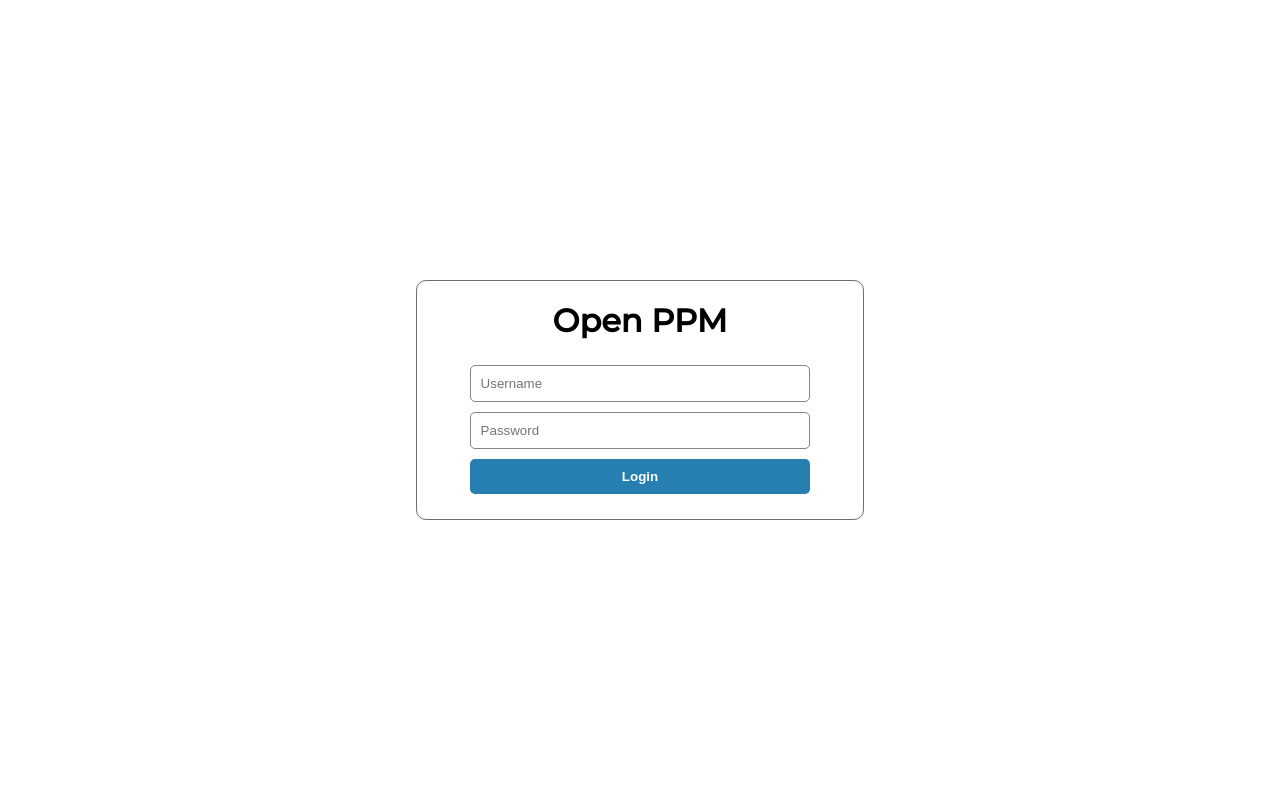
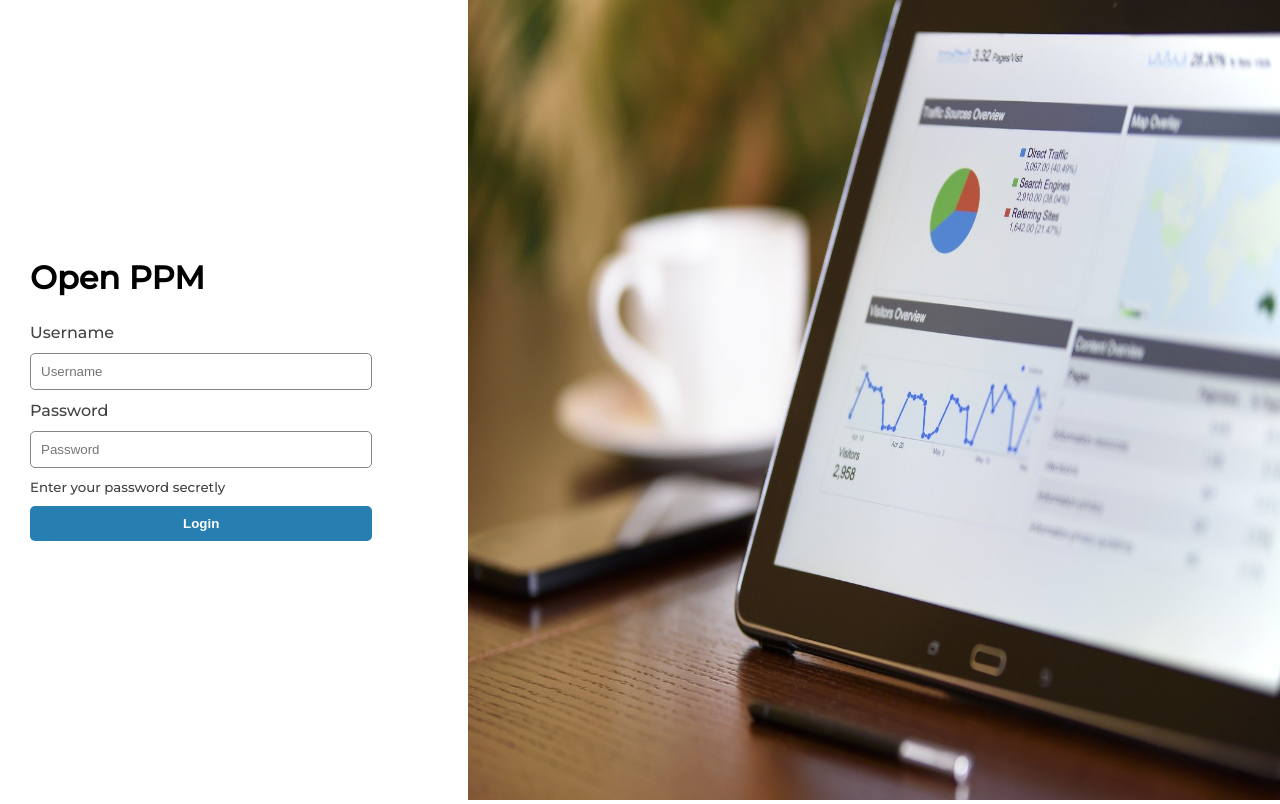
Before and after one commit to dkowsikpai/Asplo-PPM, a PHP site: page / in a window 1280 px wide. Before the commit the page ends 520 px from the top, so only its background shows below. Run offline with PHP 8.4, Linux system fonts and the light colour scheme.

Commit message:
Login Screen, Login, DB Connect, Logout

```diff
--- /dev/null
+++ b/assets/css/login.css
@@ -0,0 +1,183 @@
+@import url("https://fonts.googleapis.com/css2?family=Montserrat:wght@500&display=swap");
+* {
+  margin: 0;
+  -webkit-box-sizing: border-box;
+          box-sizing: border-box;
+}
+
+@media screen and (min-width: 800px) {
+  .main {
+    min-width: 50vw;
+    min-height: 100vh;
+    display: -webkit-box;
+    display: -ms-flexbox;
+    display: flex;
+    -webkit-box-align: center;
+        -ms-flex-align: center;
+            align-items: center;
+    -webkit-box-pack: left;
+        -ms-flex-pack: left;
+            justify-content: left;
+  }
+  .side-img {
+    min-height: 100vh;
+    min-width: 50vw;
+    -webkit-box-flex: 2;
+        -ms-flex: 2;
+            flex: 2;
+  }
+  .side-img img {
+    height: 100vh;
+    width: 100%;
+  }
+  .login {
+    -webkit-box-flex: 1;
+        -ms-flex: 1;
+            flex: 1;
+    min-height: 100vh;
+    min-width: 35vw;
+    display: -webkit-box;
+    display: -ms-flexbox;
+    display: flex;
+    -webkit-box-orient: vertical;
+    -webkit-box-direction: normal;
+        -ms-flex-direction: column;
+            flex-direction: column;
+    -webkit-box-align: left;
+        -ms-flex-align: left;
+            align-items: left;
+    -webkit-box-pack: center;
+        -ms-flex-pack: center;
+            justify-content: center;
+    padding: 10px 10px 20px 10px;
+    margin: 0 10px;
+  }
+  .login .title {
+    margin: 10px 10px 20px 10px;
+  }
+  .login .title h1 {
+    font-family: 'Montserrat', sans-serif;
+  }
+  .login input {
+    padding: 10px;
+    width: 80%;
+    border: 1px solid #858585;
+    border-radius: 5px;
+    margin: 5px 10px;
+  }
+  .login label {
+    font-family: 'Montserrat', sans-serif;
+    margin: 6px 10px;
+    color: #424242;
+  }
+  .login small {
+    font-family: 'Montserrat', sans-serif;
+    margin: 6px 10px;
+    color: #424242;
+  }
+  .login .login-btn {
+    padding: 10px;
+    width: 80%;
+    border: none;
+    border-radius: 5px;
+    margin: 5px 10px;
+    background-color: #277eb1;
+    text-transform: capitalize;
+    color: #ffffff;
+    font-weight: bold;
+  }
+  .login .login-btn:hover {
+    background-color: #1f628a;
+  }
+}
+
+@media screen and (max-width: 800px) {
+  .main {
+    min-width: 100vw;
+    min-height: 50vh;
+    display: -webkit-box;
+    display: -ms-flexbox;
+    display: flex;
+    -webkit-box-orient: vertical;
+    -webkit-box-direction: normal;
+        -ms-flex-direction: column;
+            flex-direction: column;
+    -webkit-box-align: center;
+        -ms-flex-align: center;
+            align-items: center;
+    -webkit-box-pack: left;
+        -ms-flex-pack: left;
+            justify-content: left;
+  }
+  .side-img {
+    min-height: 50vh;
+    min-width: 50vw;
+    -webkit-box-flex: 1;
+        -ms-flex: 1;
+            flex: 1;
+  }
+  .side-img img {
+    height: 100vh;
+    width: 100%;
+  }
+  .login {
+    -webkit-box-flex: 1;
+        -ms-flex: 1;
+            flex: 1;
+    min-height: 50vh;
+    min-width: 100vw;
+    display: -webkit-box;
+    display: -ms-flexbox;
+    display: flex;
+    -webkit-box-orient: vertical;
+    -webkit-box-direction: normal;
+        -ms-flex-direction: column;
+            flex-direction: column;
+    -webkit-box-align: center;
+        -ms-flex-align: center;
+            align-items: center;
+    -webkit-box-pack: center;
+        -ms-flex-pack: center;
+            justify-content: center;
+    padding: 10px 10px 20px 10px;
+    margin: 0 10px;
+  }
+  .login .title {
+    margin: 10px 10px 20px 10px;
+  }
+  .login .title h1 {
+    font-family: 'Montserrat', sans-serif;
+  }
+  .login input {
+    padding: 10px;
+    width: 80%;
+    border: 1px solid #858585;
+    border-radius: 5px;
+    margin: 5px 10px;
+  }
+  .login label {
+    font-family: 'Montserrat', sans-serif;
+    margin: 6px 10px;
+    color: #424242;
+  }
+  .login small {
+    font-family: 'Montserrat', sans-serif;
+    margin: 6px 10px;
+    color: #424242;
+  }
+  .login .login-btn {
+    padding: 10px;
+    width: 80%;
+    border: none;
+    border-radius: 5px;
+    margin: 5px 10px;
+    background-color: #277eb1;
+    text-transform: capitalize;
+    color: #ffffff;
+    font-weight: bold;
+  }
+  .login .login-btn:hover {
+    background-color: #1f628a;
+  }
+}
+/*# sourceMappingURL=login.css.map */
--- /dev/null
+++ b/assets/css/login.scss
@@ -0,0 +1,160 @@
+* {
+    margin: 0;
+    box-sizing: border-box;
+}
+
+@import url('https://fonts.googleapis.com/css2?family=Montserrat:wght@500&display=swap');
+
+@media screen and (min-width: 800px) {
+.main {
+    min-width: 50vw;
+    min-height: 100vh;
+    display: flex;
+    align-items: center;
+    justify-content: left;
+}
+
+.side-img{
+    min-height: 100vh;
+    min-width: 50vw;
+    flex: 2;
+
+    img {
+        height: 100vh;
+        width: 100%;
+    }
+}
+
+.login {
+    flex: 1;
+    min-height: 100vh;
+    min-width: 35vw;
+    display: flex;
+    flex-direction: column;
+    align-items: left;
+    justify-content: center;
+    padding: 10px 10px 20px 10px;
+    margin: 0 10px;
+
+    .title {
+        margin: 10px 10px 20px 10px;
+        h1 {
+            font-family: 'Montserrat', sans-serif;
+        }
+    }
+
+    input {
+        padding: 10px;
+        width: 80%;
+        border: 1px solid #858585;
+        border-radius: 5px;
+        margin: 5px 10px;
+    }
+
+    label {
+        font-family: 'Montserrat', sans-serif;
+        margin: 6px 10px;
+        color: #424242;
+    }
+
+    small {
+        font-family: 'Montserrat', sans-serif;
+        margin: 6px 10px;
+        color: #424242;
+    }
+
+    .login-btn {
+        padding: 10px;
+        width: 80%;
+        border: none;
+        border-radius: 5px;
+        margin: 5px 10px;
+        background-color: #277eb1;
+        text-transform: capitalize;
+        color: #ffffff;
+        font-weight: bold;
+    }
+
+    .login-btn:hover {
+        background-color: #1f628a;
+    }
+}
+}
+
+@media screen and (max-width: 800px) {
+    .main {
+        min-width: 100vw;
+        min-height: 50vh;
+        display: flex;
+        flex-direction: column;
+        align-items: center;
+        justify-content: left;
+    }
+
+    .side-img{
+        min-height: 50vh;
+        min-width: 50vw;
+        flex: 1;
+
+        img {
+            height: 100vh;
+            width: 100%;
+        }
+    }
+
+    .login {
+        flex: 1;
+        min-height: 50vh;
+        min-width: 100vw;
+        display: flex;
+        flex-direction: column;
+        align-items: center;
+        justify-content: center;
+        padding: 10px 10px 20px 10px;
+        margin: 0 10px;
+
+        .title {
+            margin: 10px 10px 20px 10px;
+            h1 {
+                font-family: 'Montserrat', sans-serif;
+            }
+        }
+
+        input {
+            padding: 10px;
+            width: 80%;
+            border: 1px solid #858585;
+            border-radius: 5px;
+            margin: 5px 10px;
+        }
+
+        label {
+            font-family: 'Montserrat', sans-serif;
+            margin: 6px 10px;
+            color: #424242;
+        }
+
+        small {
+            font-family: 'Montserrat', sans-serif;
+            margin: 6px 10px;
+            color: #424242;
+        }
+
+        .login-btn {
+            padding: 10px;
+            width: 80%;
+            border: none;
+            border-radius: 5px;
+            margin: 5px 10px;
+            background-color: #277eb1;
+            text-transform: capitalize;
+            color: #ffffff;
+            font-weight: bold;
+        }
+
+        .login-btn:hover {
+            background-color: #1f628a;
+        }
+    }
+
+}
--- a/css/login.css
+++ /dev/null
@@ -1,74 +0,0 @@
-@import url("https://fonts.googleapis.com/css2?family=Montserrat:wght@500&display=swap");
-* {
-  margin: 0;
-  -webkit-box-sizing: border-box;
-          box-sizing: border-box;
-}
-
-.main {
-  min-width: 100vw;
-  min-height: 100vh;
-  display: -webkit-box;
-  display: -ms-flexbox;
-  display: flex;
-  -webkit-box-align: center;
-      -ms-flex-align: center;
-          align-items: center;
-  -webkit-box-pack: center;
-      -ms-flex-pack: center;
-          justify-content: center;
-}
-
-.login {
-  min-height: 30vh;
-  min-width: 35vw;
-  display: -webkit-box;
-  display: -ms-flexbox;
-  display: flex;
-  -webkit-box-orient: vertical;
-  -webkit-box-direction: normal;
-      -ms-flex-direction: column;
-          flex-direction: column;
-  -webkit-box-align: center;
-      -ms-flex-align: center;
-          align-items: center;
-  -webkit-box-pack: center;
-      -ms-flex-pack: center;
-          justify-content: center;
-  border: 1px solid #6d6d6d;
-  border-radius: 10px;
-  padding: 10px 10px 20px 10px;
-}
-
-.login .title {
-  margin: 10px 10px 20px 10px;
-}
-
-.login .title h1 {
-  font-family: 'Montserrat', sans-serif;
-}
-
-.login input {
-  padding: 10px;
-  width: 80%;
-  border: 1px solid #858585;
-  border-radius: 5px;
-  margin: 5px 10px;
-}
-
-.login .login-btn {
-  padding: 10px;
-  width: 80%;
-  border: none;
-  border-radius: 5px;
-  margin: 5px 10px;
-  background-color: #277eb1;
-  text-transform: capitalize;
-  color: #ffffff;
-  font-weight: bold;
-}
-
-.login .login-btn:hover {
-  background-color: #1f628a;
-}
-/*# sourceMappingURL=login.css.map */
--- a/css/login.scss
+++ /dev/null
@@ -1,58 +0,0 @@
-* {
-    margin: 0;
-    box-sizing: border-box;
-}
-
-@import url('https://fonts.googleapis.com/css2?family=Montserrat:wght@500&display=swap');
-
-.main {
-    min-width: 100vw;
-    min-height: 100vh;
-    display: flex;
-    align-items: center;
-    justify-content: center;
-}
-
-.login {
-    min-height: 30vh;
-    min-width: 35vw;
-    display: flex;
-    flex-direction: column;
-    align-items: center;
-    justify-content: center;
-    // background-color: lightblue;
-    border: 1px solid #6d6d6d;
-    border-radius: 10px;
-    padding: 10px 10px 20px 10px;
-
-    .title {
-        margin: 10px 10px 20px 10px;
-        h1 {
-            font-family: 'Montserrat', sans-serif;
-        }
-    }
-
-    input {
-        padding: 10px;
-        width: 80%;
-        border: 1px solid #858585;
-        border-radius: 5px;
-        margin: 5px 10px;
-    }
-
-    .login-btn {
-        padding: 10px;
-        width: 80%;
-        border: none;
-        border-radius: 5px;
-        margin: 5px 10px;
-        background-color: #277eb1;
-        text-transform: capitalize;
-        color: #ffffff;
-        font-weight: bold;
-    }
-
-    .login-btn:hover {
-        background-color: #1f628a;
-    }
-}
--- a/index.php
+++ b/index.php
@@ -1,24 +1,55 @@
+<!DOCTYPE html>
 <?php
-    session_start();
+session_start();
+if (isset($_SESSION["login"])){
+    header("Location: ./dashboard");
+}
 ?>
-<!DOCTYPE html>
+
+<?php
+if (isset($_POST['login'])) {
+  include('./auth/index.php');
+  include('./config/connection.php');
+  $conn = connection();
+  if (userAuthertication($_POST['username'], $_POST['password'], $conn)) {
+      $_SESSION["userType"] = "superUser";
+      $_SESSION["login"] = true;
+      $_SESSION["username"] = $_POST['username'];
+      $_SESSION["password"] = $_POST['password'];
+    //   $_SESSION["UserID"] = $superuserData['SuperUserID'];
+    //   $_SESSION["name"] = $superuserData['name'];
+      header("Location: ./dashboard");
+
+  }else{
+    echo "Their is no user";
+  }
+
+}
+
+?>
 <html lang="en">
 <head>
     <meta charset="UTF-8">
     <meta name="viewport" content="width=device-width, initial-scale=1.0">
-    <link href="./css/login.css" rel="stylesheet" type="text/css"/>
+    <link href="./assets/css/login.css" rel="stylesheet" type="text/css"/>
     <title>Open PPM | Login</title>
 </head>
 <body>
     <div class="main">
-        <form method="POST" action="login.php" class="login">
+        <form method="POST" action="" class="login">
             <div class="title">
                 <h1>Open PPM</h1>
             </div>
-            <input type="text" placeholder="Username" name="username" maxlength="200"/>
-            <input type="password" placeholder="Password" name="password" maxlength="200"/>
-            <button type="submit" class="login-btn">Login</button>
+            <label for="username_inp">Username</label>
+            <input type="text" placeholder="Username" name="username" id="username_inp" maxlength="200"/>
+            <label for="username_inp">Password</label>
+            <input type="password" placeholder="Password" name="password" id="password_inp" maxlength="200"/>
+            <small>Enter your password secretly</small>
+            <input type="submit" name="login" class="login-btn" value="Login"/>
         </form>
+        <div class="side-img">
+            <img src="./assets/images/login.jpg" alt=""/>
+        </div>
     </div>
 </body>
 </html>
```
Also changed, not shown: auth/index.php (added, +22 -0 lines), config/connection.php (added, +21 -0 lines), config/encrypt.php (added, +28 -0 lines), dashboard/index.php (renamed from menu.html, +23 -7 lines), login.php (deleted, +0 -12 lines), assets/css/menu.css (renamed from css/menu.css), assets/css/menu.scss (renamed from css/menu.scss), assets/images/avatar.svg (renamed from images/avatar.svg), assets/images/login.jpg (added), 4 other files.
